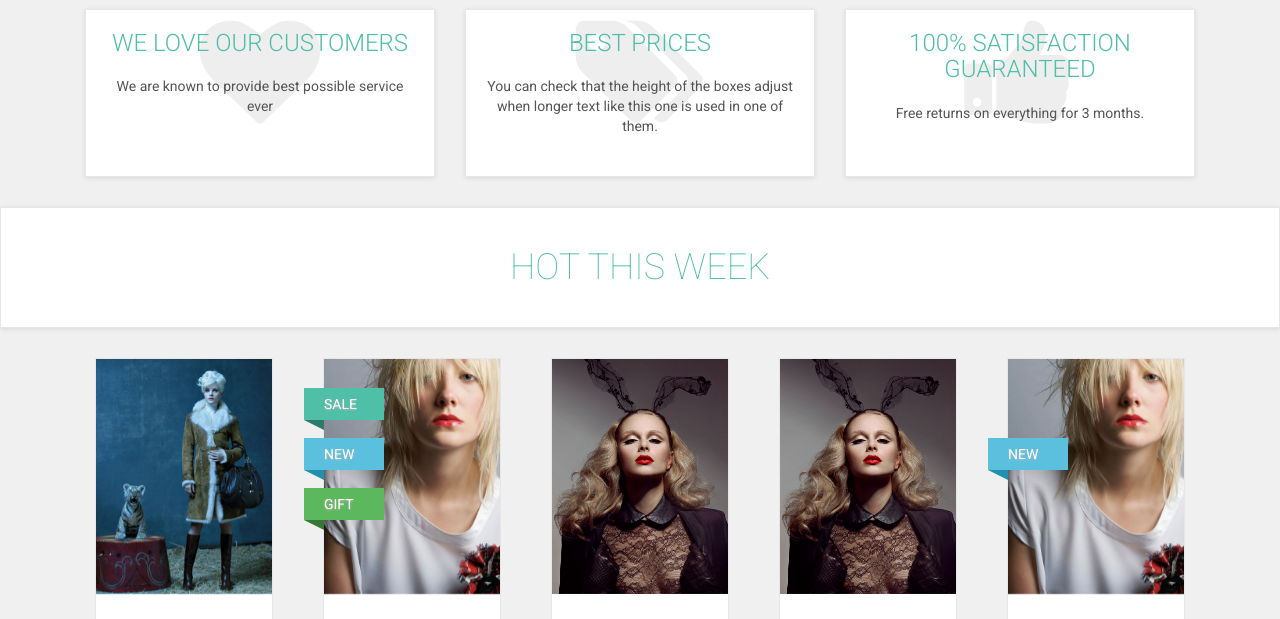
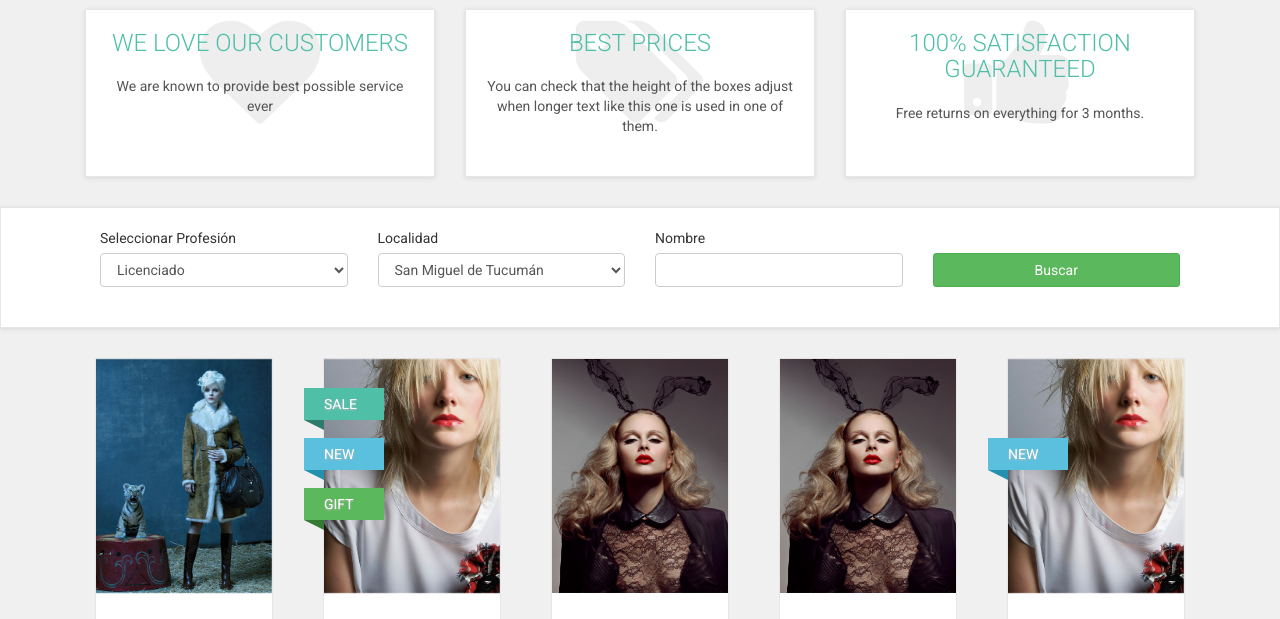
Before and after one commit to sbenzt/profesionalestucuman, a plain HTML site: page index.html in a window 1280 px wide. Shown: the part 694-1313 px from the top of the page. Drawn offline with Linux system fonts and the light colour scheme.

Commit message:
busqueda e imagenes

```diff
--- a/index.html
+++ b/index.html
@@ -412,16 +412,16 @@
                 <div class="col-md-12">
                     <div id="main-slider">
                         <div class="item">
-                            <img src="img/main-slider1.jpg" alt="" class="img-responsive">
+                            <img class="img-responsive" src="img/logo.jpg" alt="">
                         </div>
                         <div class="item">
-                            <img class="img-responsive" src="img/main-slider2.jpg" alt="">
+                            <img class="img-responsive" src="img/prof.jpg" alt="">
                         </div>
                         <div class="item">
-                            <img class="img-responsive" src="img/main-slider3.jpg" alt="">
+                            <img class="img-responsive" src="img/prof2.jpg" alt="">
                         </div>
                         <div class="item">
-                            <img class="img-responsive" src="img/main-slider4.jpg" alt="">
+                            <img class="img-responsive" src="img/prof3.jpg" alt="">
                         </div>
                     </div>
                     <!-- /#main-slider -->
@@ -481,7 +481,42 @@
                 <div class="box">
                     <div class="container">
                         <div class="col-md-12">
-                            <h2>Hot this week</h2>
+
+                             <div class="col-sm-6 col-md-3">
+                                    <div class="form-group">
+                                        <label for="state">Seleccionar Profesión</label>
+                                        <select class="form-control" id="state">
+                                            <option value="">Licenciado</option>
+                                            <option value="">Abogado</option>
+                                            <option value="">Arquitecto</option>
+                                        </select>
+                                    </div>
+                            </div>
+
+                            <div class="col-sm-6 col-md-3">
+                                    <div class="form-group">
+                                        <label for="state">Localidad</label>
+                                        <select class="form-control" id="state">
+                                            <option value="">San Miguel de Tucumán</option>
+                                            <option value="">Burruyacú</option>
+                                            <option value="">Concepción</option>
+                                        </select>
+                                    </div>
+                            </div>
+
+                            <div class="col-sm-6 col-md-3">
+                                    <div class="form-group">
+                                        <label for="state">Nombre</label>
+                                        <input type="text" class="form-control" id="state">
+                                    </div>
+                            </div>
+
+                             <div class="col-sm-6 col-md-3">
+                                    <div class="form-group">
+                                        <label for="state">&nbsp;</label>
+                                        <input type="submit" value="Buscar" class="form-control btn btn-success" id="state">
+                                    </div>
+                            </div>
                         </div>
                     </div>
                 </div>
```
Also changed, not shown: img/logo.jpg (added), img/logog.png (added), img/main-slider2.jpg (deleted), img/prof.jpg (added), img/prof2.jpg (added), img/prof3.jpg (added).
